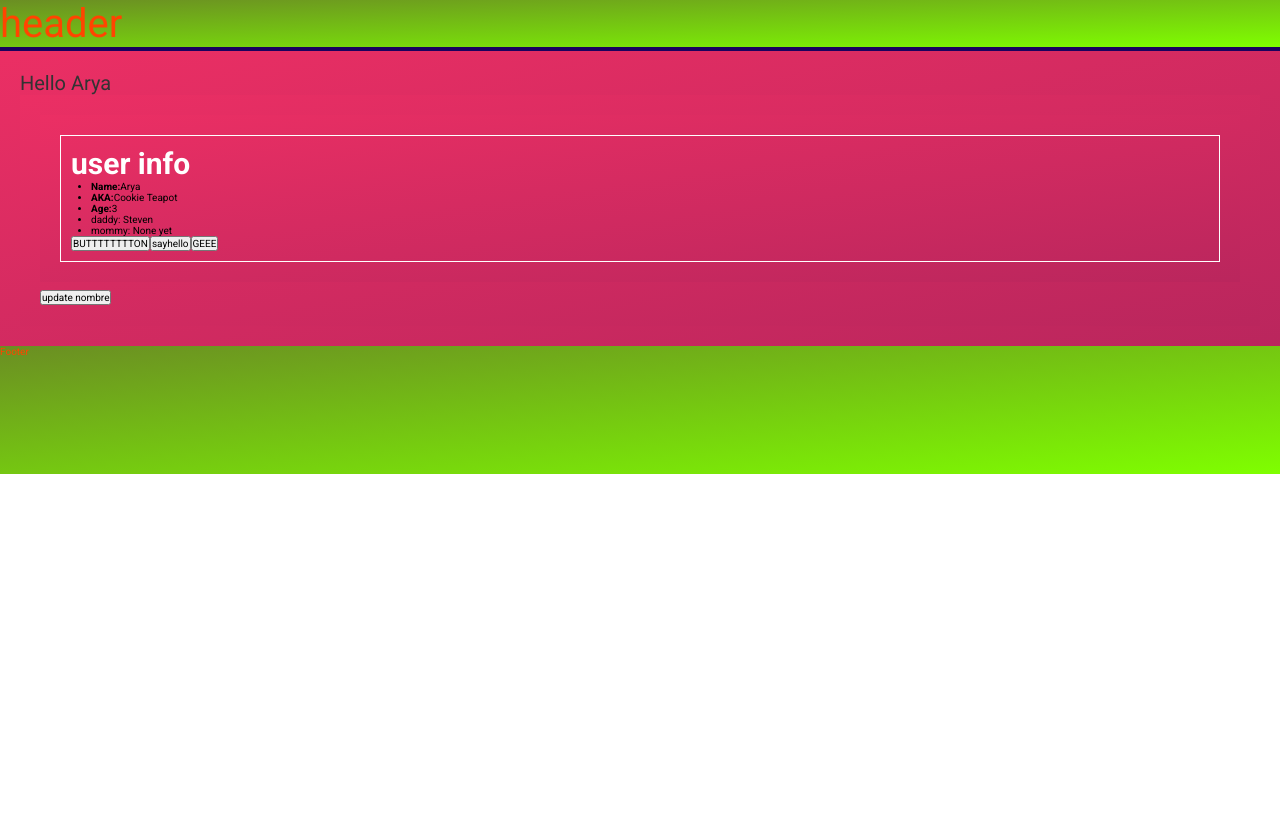
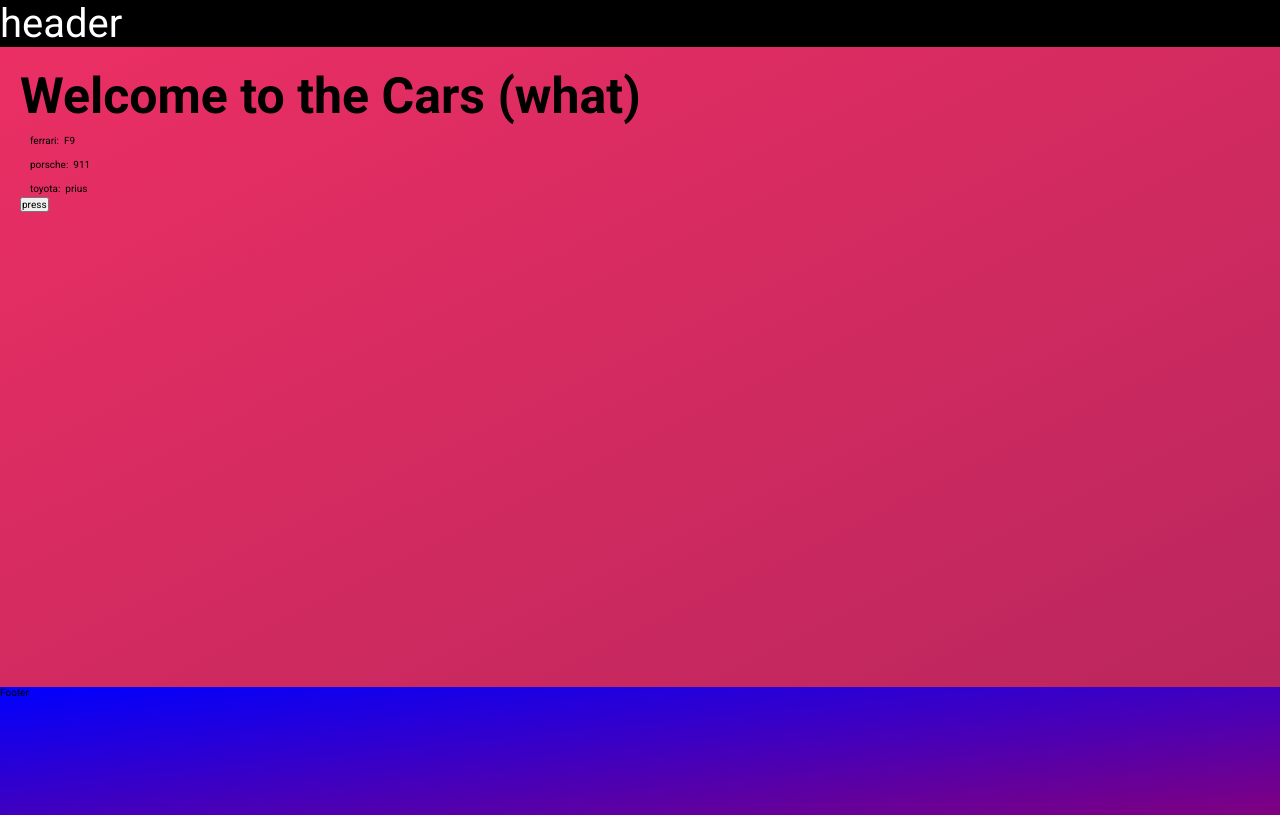
Before and after one commit to stevenleelawson/comp-project-vue, a Vue app: page / in a window 1280 px wide. Built offline with nearby package versions, Linux system fonts and the light colour scheme.

Commit message:
Provide inject validation (#3)
* Header and Footer components added

* adding validation

* provide and inject

---------

Co-authored-by: Steven Lawson <steven.lawson@healthsqyre.com>

```diff
--- a/src/App.vue
+++ b/src/App.vue
@@ -1,51 +1,39 @@
 <template>
 	<app-header></app-header>
-	<div class="container">Hello {{ name }}
-		<!-- kebab here::::: -->
-		<div class="container">
-			<compu-user-profile
-				:name="name"
-				:aka="aka"
-				:userAge="userAge"
-				:userParents="userParents"
-				@update-name="aka = $event"
-				@say-hello="alertHello"
-				:updateAge="updateAge"
-			></compu-user-profile>
-			<button @click="updateName">update nombre</button>
-		</div>
+	<div class="container">
+		<comp-cars :cars="cars"></comp-cars>
+
 	</div>
 	<app-footer></app-footer>
 </template>
 
 <script>
 	import Footer from './components/header-footer/Footer.vue';
-	import compuUserProfile from './User/Profile.vue';
+	import compCars from './components/Cars';
 
 	export default {
 		components: {
 			'app-footer': Footer,
-			// REMEMBER: Vue will automatically make it kebab-case under the hood::::::::::
-			compuUserProfile,
+			compCars,
 		},
 		data() {
 			return {
-				name: 'Arya',
-				aka: 'Cookie Teapot',
-				userAge: 3,
-				userParents: { daddy: 'Steven', mommy: 'None yet'}
+				cars: [
+					{ model: 'F9', brand: 'ferrari'},
+					{ model: '911', brand: 'porsche'},
+					{ model: 'prius', brand: 'toyota'},
+				]
+			}
+		},
+		provide() {
+			return {
+				changeCar: this.changeCar,
+				cars: this.cars,
 			}
 		},
 		methods: {
-			updateName() {
-				this.name = 'chipchip'
-			},
-			alertHello(e) {
-				console.log('eeee', e)
-				alert(e.target.innerText)
-			},
-			updateAge(value) {
-				this.userAge = value;
+			changeCar() {
+				this.cars[0].brand = 'Taco'
 			}
 		}
 	}
@@ -61,13 +49,14 @@
 	}
 
 	.container {
-		font-size: 2rem;
+		font-size: 3rem;
 		/* min-height: 84vh; */
 		padding: 20px;
 		background-image: linear-gradient(to right bottom, #eb2f64, #BA265D);
 		color: #333;
+		height: 80vh;
 	}
 	div {
-		color:orangered;
+		color:black;
 	}
 </style>
--- /dev/null
+++ b/src/App1.vue
@@ -0,0 +1,75 @@
+<template>
+	<app-header></app-header>
+	<div class="container">Hello {{ name }}
+		<!-- kebab here::::: -->
+		<div class="container">
+			<compu-user-profile
+				:name="name"
+				:lastname="lastname"
+				:aka="aka"
+				:userAge="userAge"
+				:userParents="userParents"
+				@update-name="aka = $event"
+				@say-hello="alertHello"
+				:updateAge="updateAge"
+			></compu-user-profile>
+			<button @click="updateName">update nombre</button>
+		</div>
+	</div>
+	<app-footer></app-footer>
+</template>
+
+<script>
+	import Footer from './components/header-footer/Footer.vue';
+	import compuUserProfile from './User/Profile.vue';
+
+	export default {
+		components: {
+			'app-footer': Footer,
+			// REMEMBER: Vue will automatically make it kebab-case under the hood::::::::::
+			compuUserProfile,
+		},
+		data() {
+			return {
+				name: 'Arya',
+				lastname: 'Lawsonx',
+				aka: 'Cookie Teapot',
+				userAge: "3",
+				userParents: { daddy: 'Steven', mommy: 'None yet'}
+			}
+		},
+		methods: {
+			updateName() {
+				this.name = 'chipchip'
+			},
+			alertHello(e) {
+				console.log('eeee', e)
+				alert(e.target.innerText)
+			},
+			updateAge(value) {
+				this.userAge = value;
+			}
+		}
+	}
+</script>
+
+<style>
+	* {
+		margin: 0;
+		padding: 0;
+		box-sizing: border-box;
+		font-size: 10px;
+		font-family: 'Roboto', sans-serif;
+	}
+
+	.container {
+		font-size: 3rem;
+		/* min-height: 84vh; */
+		padding: 20px;
+		background-image: linear-gradient(to right bottom, #eb2f64, #BA265D);
+		color: #333;
+	}
+	div {
+		color:orangered;
+	}
+</style>
--- a/src/User/Profile.vue
+++ b/src/User/Profile.vue
@@ -4,6 +4,7 @@
 			<h3>user info</h3>
 			<ul class="user-list">
 				<li><span>Name:</span>{{ name }}</li>
+				<li><span>Last Name:</span>{{ lastname }}</li>
 				<li><span>AKA:</span>{{ aka }}</li>
 				<li><span>Age:</span>{{ userAge }}</li>
 			</ul>
@@ -24,11 +25,29 @@
 		// can also pass props as an object with proptypes (note the Uppercase for String)::::::::
 		props: {
 			name: String,
-			aka: String,
-			userAge: Number,
+			lastname: {
+				// NOTE: can validate emits the exact same way
+				type: String,
+				validator(value) {
+					console.log('lastname', value)
+					if (value === 'Lawson') {
+						return true;
+					}
+					console.log(`ERROR: lastname prop is ${value} expected lastname to be Lawson`)
+					return false;
+				}
+			},
+			// can use a required prop in an obj
+			aka: {
+				type: String,
+				required: true,
+			},
+			// can use an array for multiple types
+			userAge: [Number, String],
 			userParents: Object,
 			updateAge: Function
 		},
+		emits: ['say-hello'],
 		methods: {
 			updateLastname() {
 				// EMIT !!!! Is the way to change data in the parent in Vue
@@ -64,4 +83,14 @@
 		border: 1px solid #fff;
 		padding: 10px;
 	}
+
+	li {
+		list-style: none;
+		font-size: 2rem;
+	}
+
+	span {
+		padding: 0 1rem;
+
+	}
 </style>
--- /dev/null
+++ b/src/components/Cars/index.vue
@@ -0,0 +1,26 @@
+<template>
+	<div>
+		<h1>Welcome to the Cars (what)</h1>
+		<div>
+			<comp-list></comp-list>
+		</div>
+	</div>
+</template>
+
+<script>
+import compList from './list.vue';
+	export default {
+		components: {
+			compList
+		},
+		data() {
+			return {}
+		}
+	}
+</script>
+
+<style>
+	h1 {
+		font-size: 5rem;
+	}
+</style>
--- /dev/null
+++ b/src/components/Cars/list.vue
@@ -0,0 +1,34 @@
+<template>
+	<div>
+		<ul>
+			<li v-for="(car, i) in cars" :key="car.model + i">
+				<span>{{ car.brand }}: &nbsp;</span>
+				<span>{{ car.model }}</span>
+			</li>
+
+		</ul>
+		<button @click="changeCar">press</button>
+	</div>
+</template>
+
+<script>
+export default {
+	inject: ['cars', 'changeCar'],
+	data() {
+		return {
+
+		}
+	}
+}
+</script>
+
+<style>
+	ul {
+		text-decoration: none;
+		margin-left: 1rem;
+	}
+	li {
+		list-style: none;
+		font-size: 2rem;
+	}
+</style>
--- a/src/components/header-footer/Footer.vue
+++ b/src/components/header-footer/Footer.vue
@@ -6,7 +6,7 @@
 
 <style>
 	footer {
-		background-image: linear-gradient(to right bottom, olivedrab, chartreuse);
+		background-image: linear-gradient(to right bottom, blue, purple);
 		height: 16vh;
 	}
 </style>
--- a/src/components/header-footer/Header.vue
+++ b/src/components/header-footer/Header.vue
@@ -1,16 +1,14 @@
 <template>
 	<header>
-		<div>
-			header
-		</div>
+		header
 	</header>
 </template>
 
-<style scoped>
-	div {
+<style>
+	header {
 		width: 100%;
-		background-image: linear-gradient(to right bottom, olivedrab, chartreuse);
+		background-color: black;
+		color: #fff;
 		font-size: 4rem;
-		border-bottom: 4px solid rgb(26, 1, 94);
 	}
 </style>
```
